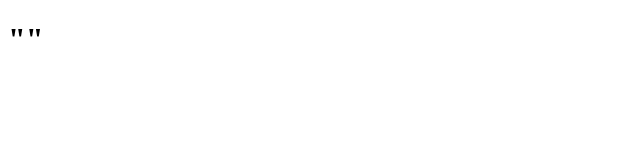
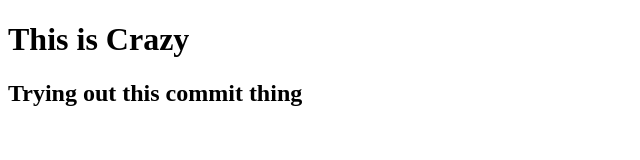
Before and after one commit to MWilliams-26/clone-example, a plain HTML site: page index.html in a window 1280 px wide. Shown: the whole page, without its empty margins (0-640 px from the left). Drawn offline with Linux system fonts and the light colour scheme.

Commit message:
Second header

```diff
--- a/index.html
+++ b/index.html
@@ -6,6 +6,7 @@
     <title>first-project</title>
 </head>
 <body>
-<h1>""</h1>
+<h1>This is Crazy</h1>
+<h2>Trying out this commit thing</h2>
 </body>
 </html>
```
